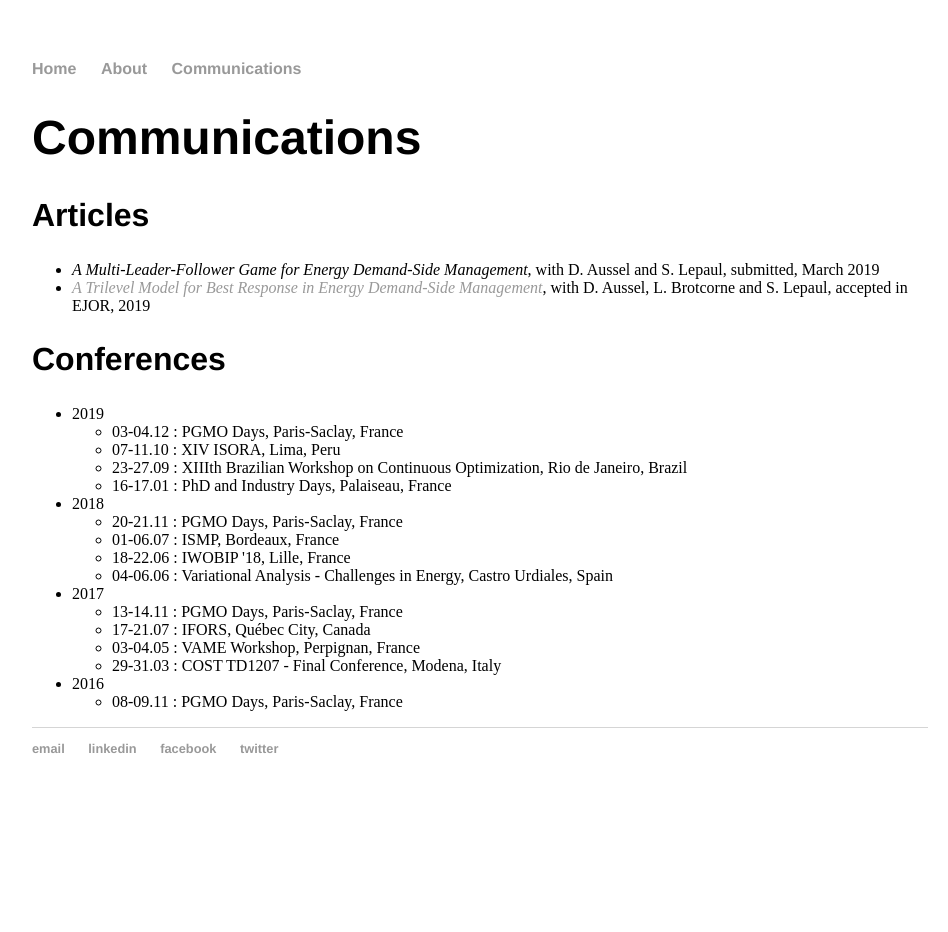
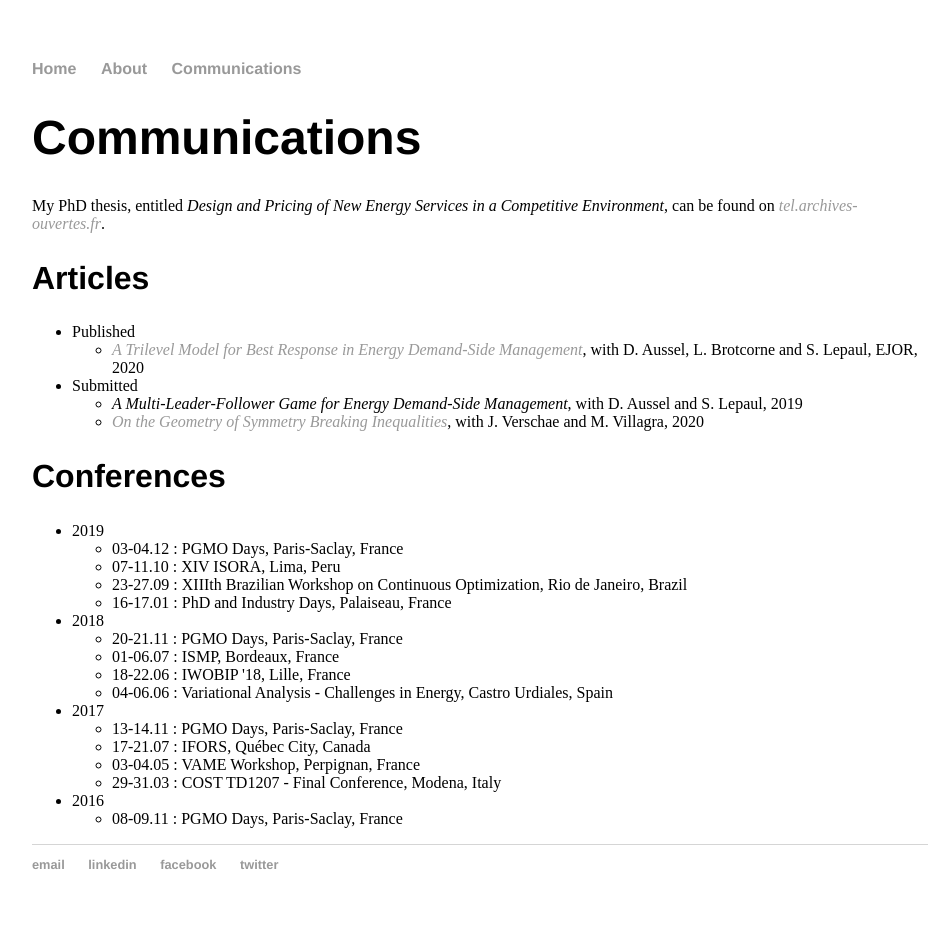
Before and after one commit to l-vn/l-vn.github.io, a Jekyll site: the page built from communications.html, in a window 1280 px wide. Shown: the whole page, without its empty margins (160-1108 px from the left). Built offline with Jekyll 4.4.1, drawn with Linux system fonts in a browser that asks for light colours; before the commit the page ends 900 px from its top, so only the background shows below that.

Commit message:
Update communications.html
Update symmetry breaking

```diff
--- a/communications.html
+++ b/communications.html
@@ -4,13 +4,27 @@ title: Léonard von Niederhäusern
 ---
 <div class="blurb">
 	<h1>Communications</h1>
+	My PhD thesis, entitled <i>Design and Pricing of New Energy Services in a Competitive Environment</i>, can be found on <a href="https://tel.archives-ouvertes.fr/tel-02397416" target="_blank"><i>tel.archives-ouvertes.fr</i></a>.
 	<h2>Articles</h2>
 	<ul>
 		<li>
-			<i>A Multi-Leader-Follower Game for Energy Demand-Side Management</i>, with D. Aussel and S. Lepaul, submitted, March 2019
+			Published
+			<ul>
+				<li>
+					<a href="https://www.sciencedirect.com/science/article/abs/pii/S0377221719302279" target="_blank"><i>A Trilevel Model for Best Response in Energy Demand-Side Management</i></a>, with D. Aussel, L. Brotcorne and S. Lepaul, EJOR, 2020
+				</li>
+			</ul>
 		</li>
 		<li>
-			<a href="https://www.sciencedirect.com/science/article/abs/pii/S0377221719302279" target="_blank"><i>A Trilevel Model for Best Response in Energy Demand-Side Management</i></a>, with D. Aussel, L. Brotcorne and S. Lepaul, accepted in EJOR, 2019
+			Submitted
+			<ul>
+				<li>
+					<i>A Multi-Leader-Follower Game for Energy Demand-Side Management</i>, with D. Aussel and S. Lepaul, 2019
+				</li>
+				<li>
+					<a href="https://arxiv.org/abs/2011.09641" target="_blank"><i>On the Geometry of Symmetry Breaking Inequalities</i></a>, with J. Verschae and M. Villagra, 2020
+				</li>
+			</ul>
 		</li>
 	</ul>
 	<h2>Conferences</h2>
```
